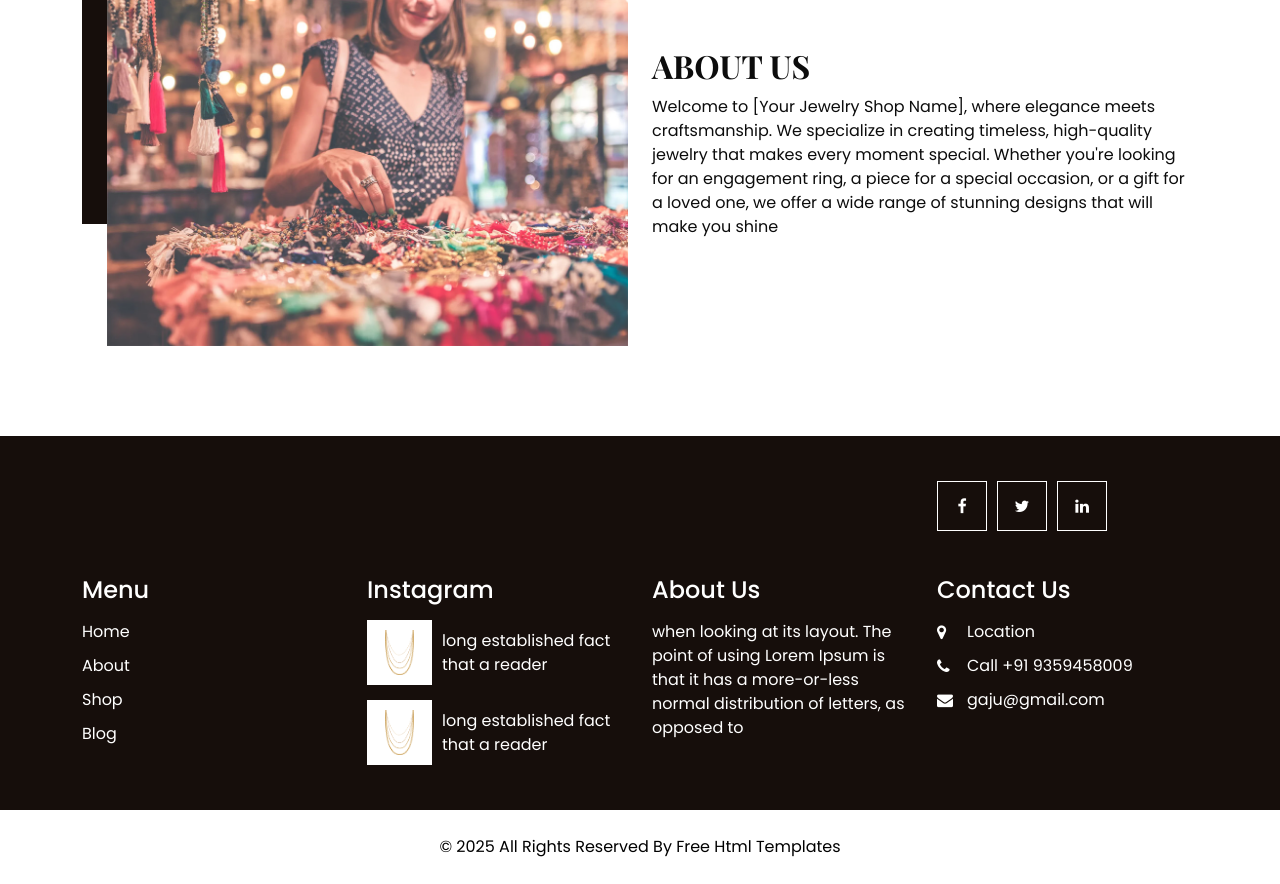
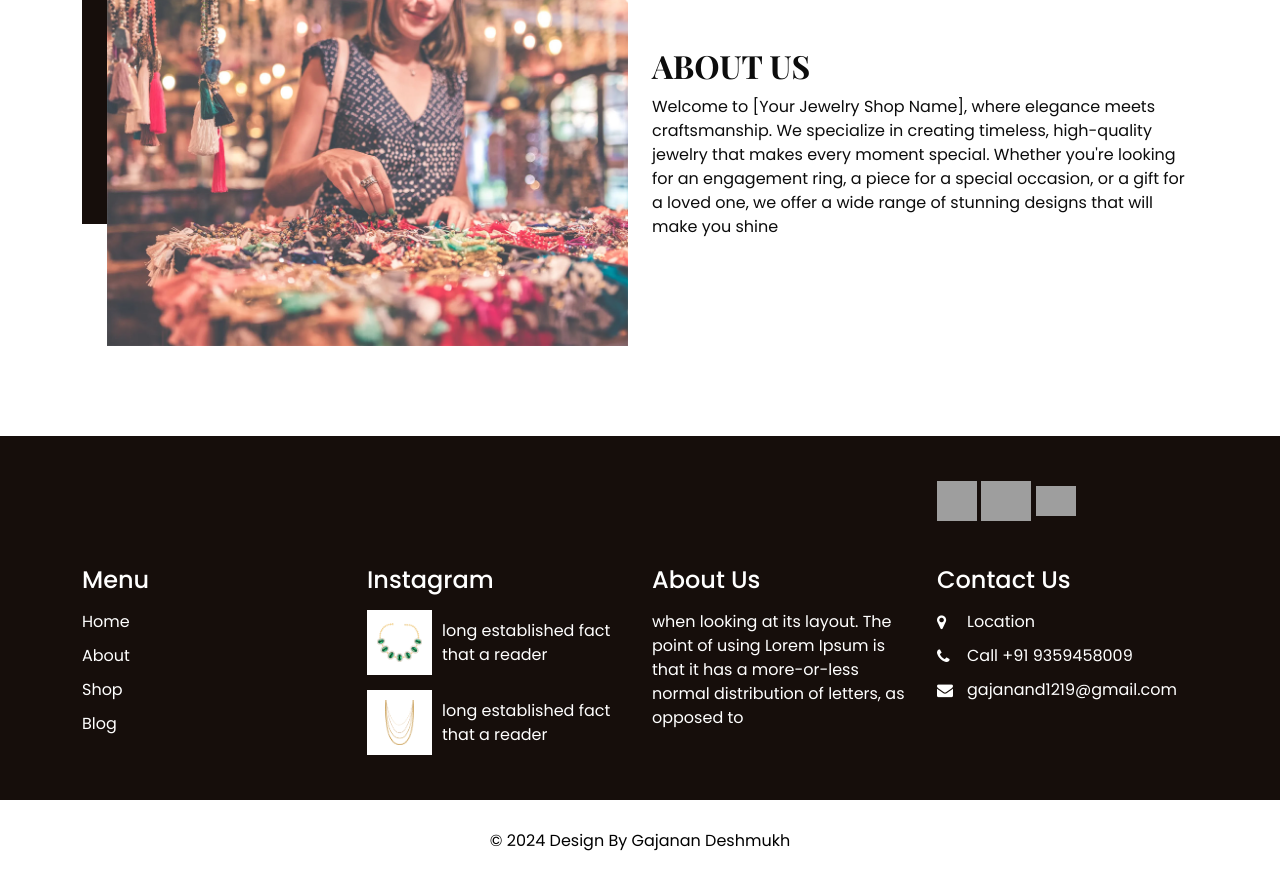
Before and after one commit to Gajanand1219/Online-Jewellery-Booking-Website-, a Flask app: page /about in a window 1280 px wide. Shown: the part 208-1092 px from the top of the page. After the commit the page ends 1059 px from the top, so only its background shows below. Run offline with Flask 3, Linux system fonts and the light colour scheme; some libraries are stand-ins or nearby versions; grey boxes are pictures that could not be loaded.

Commit message:
Update about.html
Signed-off-by: Gajanan Deshmukh  <159412495+Gajanand1219@users.noreply.github.com>

```diff
--- a/templates/about.html
+++ b/templates/about.html
@@ -104,16 +104,17 @@
         </div>
         <div class="col-md-4 col-lg-3">
 
-          <div class="social_box">
-            <a href="">
-              <i class="fa fa-facebook" aria-hidden="true"></i>
-            </a>
-            <a href="">
-              <i class="fa fa-twitter" aria-hidden="true"></i>
-            </a>
-            <a href="">
-              <i class="fa fa-linkedin" aria-hidden="true"></i>
-            </a>
+          <div class="">
+            <a href="https://www.instagram.com/gajanandeshmukh5823/" target="blank"> <img align="center" src="https://raw.githubusercontent.com/rahuldkjain/github-profile-readme-generator/master/src/images/icons/Social/instagram.svg" alt="Instagram" height="40" width="40" /></a>
+
+            <a href="https://wa.me/9359458009" target="_blank">
+              <img align="center" src="https://upload.wikimedia.org/wikipedia/commons/6/6b/WhatsApp.svg" alt="WhatsApp" height="40" width="50" />
+          </a>
+
+          <a href="https://www.linkedin.com/in/gajanan-deshmukh-0771a5250/" target="_blank">
+            <img align="center" src="https://raw.githubusercontent.com/rahuldkjain/github-profile-readme-generator/master/src/images/icons/Social/linked-in-alt.svg" alt="LinkedIn" height="30" width="40" />
+        </a>
+
           </div>
         </div>
       </div>
@@ -138,7 +139,7 @@
             </h4>
             <div class="insta_box">
               <div class="img-box">
-                <img src="{{ url_for('static', filename='images/p2.png') }}" alt="Image 1">
+              <img src="{{ url_for('static', filename='images/p1.png') }}" alt="Image 1">
 
               </div>
               <p>
@@ -183,10 +184,10 @@
                 Call +91 9359458009
               </span>
             </a>
-            <a href="">
+            <a href="mailto:your-email@example.com">
               <i class="fa fa-envelope"></i>
               <span>
-                gaju@gmail.com
+                gajanand1219@gmail.com
               </span>
             </a>
           </div>
@@ -200,14 +201,11 @@
 
   <!-- footer section -->
   <footer class="footer_section">
-    <div class="container">
-      <p>
-        &copy; <span id="displayYear"></span> All Rights Reserved By
-        <a href="https://github.com/Gajanand1219/Language-Detection-and-Text-Comparison-Application">Free Html Templates</a>
-      </p>
-    </div>
+    <div class="text-center mt-1">
+      <a href="https://gajanand1219.github.io/portfolio/"> <p>© 2024 Design By Gajanan Deshmukh</p></a>
+   </div>
+
   </footer>
-  <!-- footer section -->
 
 
 
```
